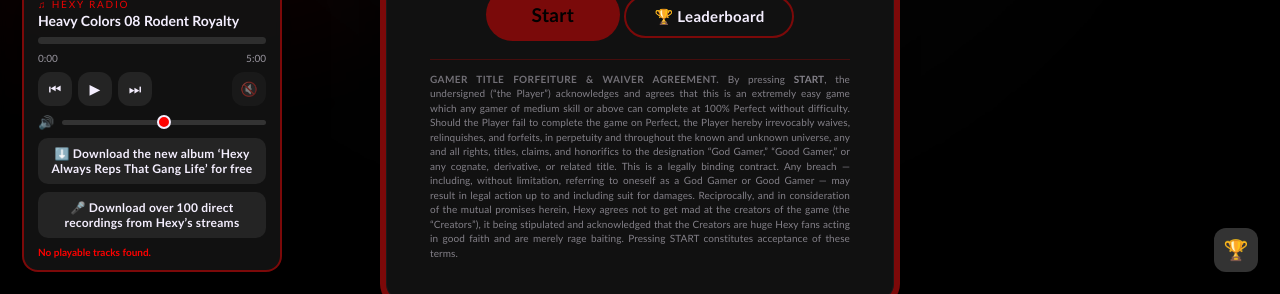
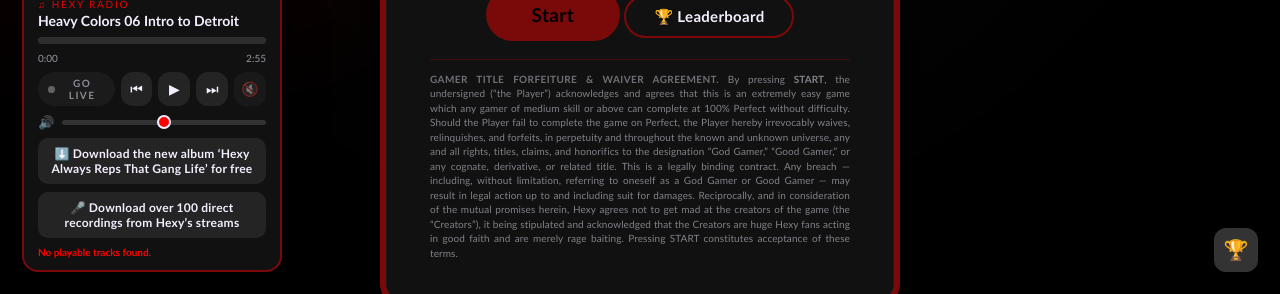
Before and after one commit to jamJamDev/pin-the-wig-on-hexy, a website: page index.html in a window 1280 px wide. Both pictures are taken after a click on the button "Previous track". Shown: the part 506-800 px from the top of the page. Drawn offline with Linux system fonts and the light colour scheme; no server answers.

Commit message:
Various tweaks

```diff
--- a/index.html
+++ b/index.html
@@ -253,6 +253,7 @@
       <span id="music-dur">0:00</span>
     </div>
     <div class="music-controls">
+      <button id="music-live" class="music-live on-air" type="button" aria-pressed="true" title="On air &mdash; listening live with everyone" aria-label="On air &mdash; listening live with everyone"><span class="live-dot" aria-hidden="true"></span>LIVE</button>
       <button id="music-prev" class="icon-btn" type="button" title="Previous" aria-label="Previous track">&#9198;</button>
       <button id="music-playpause" class="icon-btn" type="button" title="Pause" aria-label="Pause">&#9208;</button>
       <button id="music-next" class="icon-btn" type="button" title="Next" aria-label="Next track">&#9197;</button>
--- a/src/css/styles.css
+++ b/src/css/styles.css
@@ -944,6 +944,46 @@ html, body {
 }
 .music-controls .icon-btn:hover { background: rgba(255, 255, 255, 0.2); }
 .music-cta { margin-left: auto; }
+/* On-air light: red + pulsing when synced to the live station, dim + clickable
+   ("GO LIVE") when the listener has drifted off (paused/skipped/seeked). */
+.music-live {
+  display: inline-flex;
+  align-items: center;
+  gap: 5px;
+  height: 34px;
+  padding: 0 10px;
+  border: 0;
+  border-radius: 999px;
+  font-family: inherit;
+  font-size: 10px;
+  font-weight: 800;
+  letter-spacing: 0.14em;
+  text-transform: uppercase;
+  color: var(--ink);
+  background: rgba(255, 255, 255, 0.08);
+  cursor: pointer;
+  transition: background 0.2s, opacity 0.2s, transform 0.1s;
+}
+.music-live:active { transform: scale(0.94); }
+.music-live .live-dot {
+  width: 7px;
+  height: 7px;
+  border-radius: 50%;
+  background: currentColor;
+}
+.music-live.on-air {
+  color: var(--accent);
+  background: rgba(254, 0, 0, 0.16);
+  cursor: default;
+}
+.music-live.on-air .live-dot {
+  background: var(--accent);
+  animation: music-pulse 1.6s ease-in-out infinite;
+}
+.music-live.off-air { opacity: 0.55; }
+.music-live.off-air:hover { opacity: 0.9; background: rgba(255, 255, 255, 0.18); }
+.music-live.off-air .live-dot { background: rgba(255, 255, 255, 0.6); }
+.music-live:focus-visible { outline: 2px solid var(--accent); outline-offset: 2px; }
 /* Unmute call-to-action: glows/pulses while the radio is still silent. */
 .icon-btn.cta-pulse {
   opacity: 1;
--- a/src/js/game.js
+++ b/src/js/game.js
@@ -26,6 +26,7 @@
   const LB_API = "api/leaderboard";        // same-origin; served by scripts/dev_server.py
   const DEFAULT_MUSIC_VOL = 0.5;   // radio starts at half volume
   const RADIO_ANCHOR_MS = 0;   // Unix epoch -- shared anchor so every visitor is in sync
+  const LIVE_DRIFT_TOLERANCE = 2.0;   // seconds of slack before playback counts as "off air"
   const PREV_RESTART_SEC = 2;  // "prev" restarts the current track if this far in
   const COUNTDOWN_SECONDS = 3; // 3-2-1 at each round start; a voice line plays over it
 
@@ -182,6 +183,7 @@
     musicProgress: document.getElementById("music-progress"),
     musicCur: document.getElementById("music-cur"),
     musicDur: document.getElementById("music-dur"),
+    musicLive: document.getElementById("music-live"),
     musicPrev: document.getElementById("music-prev"),
     musicPlayPause: document.getElementById("music-playpause"),
     musicNext: document.getElementById("music-next"),
@@ -2659,6 +2661,7 @@
     statusTimer: 0,
     seeking: false,  // user is dragging the progress bar
     lastPct: -1,     // last aria-valuenow we wrote (avoids per-frame churn)
+    liveShown: -1,   // last on-air state painted (-1 unset / 0 off / 1 on), avoids per-frame churn
     errStreak: 0,    // consecutive unplayable tracks (auto-skip loop guard)
   };
 
@@ -2700,6 +2703,7 @@
     radio.audio.addEventListener("timeupdate", onRadioTime);
     radio.audio.addEventListener("error", onRadioError);
 
+    el.musicLive.addEventListener("click", onMusicLive);
     el.musicPrev.addEventListener("click", onMusicPrev);
     el.musicPlayPause.addEventListener("click", onMusicPlayPause);
     el.musicNext.addEventListener("click", onMusicNext);
@@ -2719,6 +2723,7 @@
     updateMusicMeta();
     updateMuteUi();
     updatePlayPauseUi();
+    updateLiveUi();
     show(el.music, true);
     radio.ready = true;
     reconcileProgress(listenedFiles, LISTENED_KEY, radio.tracks.map((t) => t.file));
@@ -2979,6 +2984,49 @@
     el.musicPlayPause.title = label;
   }
 
+  // Is playback currently locked to the live station? The silent preview tracks
+  // the clock by construction, so it is always live; once engaged, playback is
+  // live only while playing on the live track within tolerance. `lastTime` (the
+  // engine's tracked position, kept current by onRadioTime) is used instead of
+  // raw audio.currentTime so an in-flight track load doesn't read as a drift.
+  function isLive() {
+    if (!radio.engaged) return true;
+    if (radio.paused) return false;
+    return RADIO.isLivePosition(Date.now(), radio.durations, RADIO_ANCHOR_MS, radio.pos, radio.lastTime, LIVE_DRIFT_TOLERANCE);
+  }
+
+  // Snap back to the live broadcast -- like tuning a radio back to the station.
+  // No-op when already on air (engaged + in sync); from the silent preview it
+  // also engages and unmutes so the click is audible.
+  function onMusicLive() {
+    if (radio.engaged && isLive()) { updateLiveUi(); return; }
+    const wasEngaged = radio.engaged;
+    engage();
+    radio.paused = false;
+    if (!wasEngaged) radio.musicMuted = false;
+    const live = RADIO.livePosition(Date.now(), radio.durations, RADIO_ANCHOR_MS);
+    startTrack(live.index, live.offset, { play: true, muted: radio.musicMuted });
+    updateMuteUi();
+    updatePlayPauseUi();
+    updateLiveUi();
+  }
+
+  function updateLiveUi() {
+    const liveNow = isLive();
+    const flag = liveNow ? 1 : 0;
+    if (flag === radio.liveShown) return;   // unchanged -- skip per-frame DOM churn
+    radio.liveShown = flag;
+    el.musicLive.classList.toggle("on-air", liveNow);
+    el.musicLive.classList.toggle("off-air", !liveNow);
+    el.musicLive.innerHTML = '<span class="live-dot" aria-hidden="true"></span>' + (liveNow ? "LIVE" : "GO LIVE");
+    el.musicLive.setAttribute("aria-pressed", liveNow ? "true" : "false");
+    const label = liveNow
+      ? "On air — listening live with everyone"
+      : "Off air — click to jump to the live broadcast";
+    el.musicLive.setAttribute("aria-label", label);
+    el.musicLive.title = label;
+  }
+
   function tickMusicUi() {
     if (!radio.ready) return;
     let offset, dur;
@@ -3002,6 +3050,7 @@
       el.musicSeek.setAttribute("aria-valuenow", String(pct));
       el.musicSeek.setAttribute("aria-valuetext", RADIO.formatTime(offset) + " of " + RADIO.formatTime(dur));
     }
+    updateLiveUi();   // reflect pause / skip / seek / drift back to the on-air light
   }
 
   // ---------- Album download (zip) ----------
--- a/src/js/radio.js
+++ b/src/js/radio.js
@@ -122,6 +122,18 @@
     return { index: last, offset: Math.max(0, elapsed - tl.cumulativeStarts[last]) };
   }
 
+  // Is a given (index, offset) the live spot right now, within toleranceSec?
+  // Lets the I/O shell decide whether playback is still "on air" or has drifted
+  // (paused, skipped, seeked, or buffered behind). Tolerance absorbs the small
+  // lag between <audio>.currentTime and the wall clock; a missing/negative
+  // tolerance means an exact match is required.
+  function isLivePosition(nowMs, durations, anchorMs, index, offset, toleranceSec) {
+    var live = livePosition(nowMs, durations, anchorMs);
+    if (live.index !== index) return false;
+    var tol = (typeof toleranceSec === "number" && toleranceSec >= 0) ? toleranceSec : 0;
+    return Math.abs((offset || 0) - live.offset) <= tol;
+  }
+
   function nextIndex(i, n) {
     if (n <= 0) return 0;
     return ((i + 1) % n + n) % n;
@@ -149,6 +161,7 @@
     normalizeDurations: normalizeDurations,
     buildTimeline: buildTimeline,
     livePosition: livePosition,
+    isLivePosition: isLivePosition,
     nextIndex: nextIndex,
     prevIndex: prevIndex,
     formatTime: formatTime,
```
Also changed, not shown: tests/radio.test.js (+27 -0 lines), assets/music/manifest.json, assets/voicelines/manifest.json, 7 other files.
